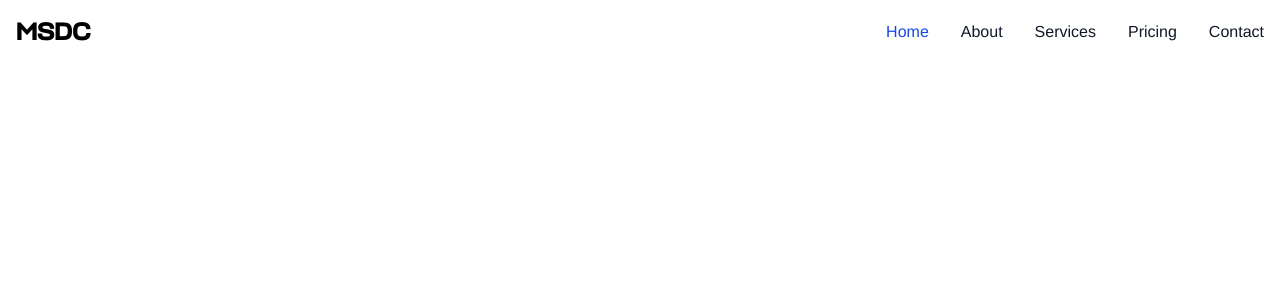
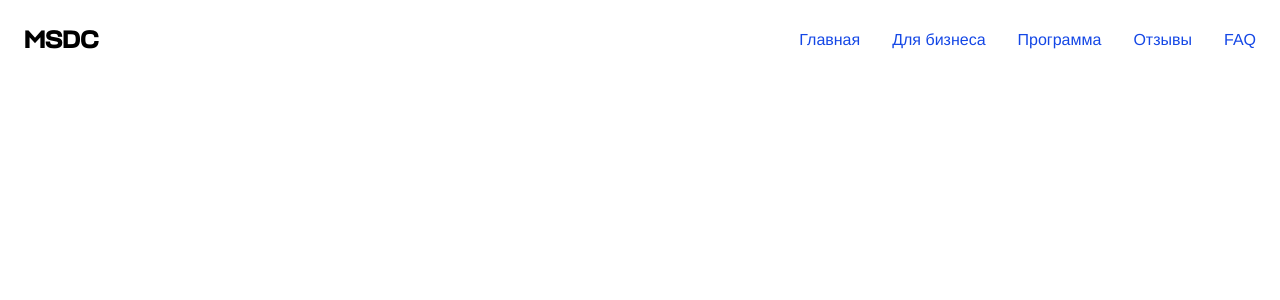
Before and after one commit to intromisan/msdc, a Next.js app in the folder apps/web/: page / in a window 1280 px wide. Shown: the top 300 px of the page. Built offline with nearby package versions, Linux system fonts and the light colour scheme.

Commit message:
feat(web): added mobile navigation

```diff
--- a/apps/web/app/components/Header/Header.tsx
+++ /dev/null
@@ -1,11 +0,0 @@
-import Nav from "./Nav";
-
-const Header = () => {
-  return (
-    <header className="sticky top-0 z-40 flex-none mx-auto w-full bg-white">
-      <Nav />
-    </header>
-  );
-};
-
-export default Header;
--- a/apps/web/app/components/Header/Nav.tsx
+++ /dev/null
@@ -1,94 +0,0 @@
-"use client";
-import React, { useState } from "react";
-
-const Nav = () => {
-  const [isOpen, setIsOpen] = useState(false);
-
-  const handleClick = () => {
-    setIsOpen(!isOpen);
-  };
-
-  return (
-    <nav className="bg-white border-gray-200">
-      <div className="max-w-screen-xl flex flex-wrap items-center justify-between mx-auto p-4">
-        <a href="#" className="flex items-center space-x-3 rtl:space-x-reverse">
-          <h1 className="self-center text-2xl font-semibold whitespace-nowrap text-black">
-            MSDC
-          </h1>
-        </a>
-        <button
-          data-collapse-toggle="navbar-default"
-          type="button"
-          className="items-center p-2 w-10 h-10 justify-center text-sm md:hidden"
-          aria-controls="navbar-default"
-          aria-expanded="false"
-          onClick={handleClick}
-        >
-          <span className="sr-only">Open main menu</span>
-          <span
-            className={`bg-secondary block transition-all duration-300 ease-out h-0.5 w-6 rounded-sm ${
-              isOpen ? "rotate-45 translate-y-1" : "-translate-y-0.5"
-            }`}
-          ></span>
-          <span
-            className={`bg-secondary block transition-all duration-300 ease-out h-0.5 w-6 rounded-sm my-0.5 ${
-              isOpen ? "opacity-0" : "opacity-100"
-            }`}
-          ></span>
-          <span
-            className={`bg-secondary block transition-all duration-300 ease-out h-0.5 w-6 rounded-sm ${
-              isOpen ? "-rotate-45 -translate-y-1" : "translate-y-0.5"
-            }`}
-          ></span>
-        </button>
-        <div className="hidden w-full md:block md:w-auto" id="navbar-default">
-          <ul className="font-medium flex flex-col p-4 md:p-0 mt-4 border border-gray-100 rounded-lg bg-gray-50 md:flex-row md:space-x-8 rtl:space-x-reverse md:mt-0 md:border-0 md:bg-white dark:bg-gray-800 md:dark:bg-gray-900 dark:border-gray-700">
-            <li>
-              <a
-                href="#"
-                className="block py-2 px-3 text-white bg-blue-700 rounded-sm md:bg-transparent md:text-blue-700 md:p-0 dark:text-white md:dark:text-blue-500"
-                aria-current="page"
-              >
-                Home
-              </a>
-            </li>
-            <li>
-              <a
-                href="#"
-                className="block py-2 px-3 text-gray-900 rounded-sm hover:bg-gray-100 md:hover:bg-transparent md:border-0 md:hover:text-blue-700 md:p-0 dark:text-white md:dark:hover:text-blue-500 dark:hover:bg-gray-700 dark:hover:text-white md:dark:hover:bg-transparent"
-              >
-                About
-              </a>
-            </li>
-            <li>
-              <a
-                href="#"
-                className="block py-2 px-3 text-gray-900 rounded-sm hover:bg-gray-100 md:hover:bg-transparent md:border-0 md:hover:text-blue-700 md:p-0 dark:text-white md:dark:hover:text-blue-500 dark:hover:bg-gray-700 dark:hover:text-white md:dark:hover:bg-transparent"
-              >
-                Services
-              </a>
-            </li>
-            <li>
-              <a
-                href="#"
-                className="block py-2 px-3 text-gray-900 rounded-sm hover:bg-gray-100 md:hover:bg-transparent md:border-0 md:hover:text-blue-700 md:p-0 dark:text-white md:dark:hover:text-blue-500 dark:hover:bg-gray-700 dark:hover:text-white md:dark:hover:bg-transparent"
-              >
-                Pricing
-              </a>
-            </li>
-            <li>
-              <a
-                href="#"
-                className="block py-2 px-3 text-gray-900 rounded-sm hover:bg-gray-100 md:hover:bg-transparent md:border-0 md:hover:text-blue-700 md:p-0 dark:text-white md:dark:hover:text-blue-500 dark:hover:bg-gray-700 dark:hover:text-white md:dark:hover:bg-transparent"
-              >
-                Contact
-              </a>
-            </li>
-          </ul>
-        </div>
-      </div>
-    </nav>
-  );
-};
-
-export default Nav;
--- a/apps/web/app/page.tsx
+++ b/apps/web/app/page.tsx
@@ -1,4 +1,4 @@
-import Header from "./components/Header/Header";
+import Header from "./shared/components/Header/Header";
 
 export default function Home() {
   return (
--- /dev/null
+++ b/apps/web/app/shared/components/Header/Header.tsx
@@ -0,0 +1,16 @@
+import Nav from "./Nav";
+
+const Header = () => {
+  return (
+    <header className="max-w-screen-xl flex flex-wrap items-center justify-between sticky top-0 z-40 mx-auto w-full bg-white p-6">
+      <a href="#" className="flex items-center space-x-3 rtl:space-x-reverse">
+        <h1 className="self-center text-2xl font-semibold whitespace-nowrap text-black">
+          MSDC
+        </h1>
+      </a>
+      <Nav />
+    </header>
+  );
+};
+
+export default Header;
--- /dev/null
+++ b/apps/web/app/shared/components/Header/MobileNav.tsx
@@ -0,0 +1,46 @@
+import { FC } from "react";
+import { stopEvent } from "../../helper";
+import { navigationLinks } from "../../data";
+
+type Props = {
+  isOpen: boolean;
+  onClose: () => void;
+};
+
+const MobileNav: FC<Props> = ({ isOpen, onClose }) => {
+  return (
+    <div
+      className={`fixed md:hidden inset-0 bg-black/15 backdrop-blur-xs transition-opacity duration-300 ${
+        isOpen ? "opacity-100" : "opacity-0 pointer-events-none"
+      }`}
+      onClick={onClose}
+    >
+      <div
+        className={`
+            absolute left-0 bottom-0 w-screen h-3/4 bg-white rounded-3xl p-6 flex flex-col
+            transition-all duration-300
+            ${
+              isOpen
+                ? "translate-y-0 opacity-100"
+                : "translate-y-full opacity-0"
+            }
+          `}
+        onClick={stopEvent}
+      >
+        {navigationLinks.map((link) => {
+          return (
+            <a
+              key={link.path}
+              href={link.path}
+              className="text-black py-4 text-xl w-fit"
+            >
+              <span>{link.title}</span>
+            </a>
+          );
+        })}
+      </div>
+    </div>
+  );
+};
+
+export default MobileNav;
--- /dev/null
+++ b/apps/web/app/shared/components/Header/Nav.tsx
@@ -0,0 +1,51 @@
+"use client";
+import { useState } from "react";
+import MobileNav from "./MobileNav";
+import { navigationLinks } from "../../data";
+
+const Nav = () => {
+  const [isOpen, setIsOpen] = useState(false);
+
+  const handleClick = () => {
+    setIsOpen(!isOpen);
+  };
+
+  return (
+    <nav className="bg-white border-gray-200">
+      <button
+        type="button"
+        className="items-center p-2 w-10 h-10 justify-center text-sm md:hidden"
+        onClick={handleClick}
+      >
+        <span className="sr-only">Open main menu</span>
+        <span
+          className={"bg-secondary block h-0.5 w-6 rounded-sm my-1 "}
+        ></span>
+        <span className={"bg-secondary block h-0.5 w-6 rounded-sm my-1"}></span>
+        <span
+          className={"bg-secondary block  h-0.5 w-6 rounded-sm my-1"}
+        ></span>
+      </button>
+      <MobileNav isOpen={isOpen} onClose={handleClick} />
+      <div className="hidden w-full md:block md:w-auto" id="navbar-default">
+        <ul className="font-medium flex flex-col p-4 md:p-0 mt-4 border border-gray-100 rounded-lg bg-gray-50 md:flex-row md:space-x-8 rtl:space-x-reverse md:mt-0 md:border-0 md:bg-white dark:bg-gray-800 md:dark:bg-gray-900 dark:border-gray-700">
+          {navigationLinks.map((link) => {
+            return (
+              <li key={link.path}>
+                <a
+                  href={link.path}
+                  className="block py-2 px-3 text-white bg-blue-700 rounded-sm md:bg-transparent md:text-blue-700 md:p-0 dark:text-white md:dark:text-blue-500"
+                  aria-current="page"
+                >
+                  {link.title}
+                </a>
+              </li>
+            );
+          })}
+        </ul>
+      </div>
+    </nav>
+  );
+};
+
+export default Nav;
--- /dev/null
+++ b/apps/web/app/shared/data.ts
@@ -0,0 +1,29 @@
+import { NavigationLink } from "./types";
+
+export const navigationLinks: NavigationLink[] = [
+  {
+    title: "Главная",
+    isSelected: true,
+    path: "/",
+  },
+  {
+    title: "Для бизнеса",
+    isSelected: false,
+    path: "/business",
+  },
+  {
+    title: "Программа",
+    isSelected: false,
+    path: "/courses",
+  },
+  {
+    title: "Отзывы",
+    isSelected: false,
+    path: "/reviews",
+  },
+  {
+    title: "FAQ",
+    isSelected: false,
+    path: "/faq",
+  },
+];
--- /dev/null
+++ b/apps/web/app/shared/helper.ts
@@ -0,0 +1,6 @@
+import { SyntheticEvent } from "react";
+
+export const stopEvent = (e: SyntheticEvent) => {
+  e.preventDefault();
+  e.stopPropagation();
+};
--- /dev/null
+++ b/apps/web/app/shared/types.ts
@@ -0,0 +1,5 @@
+export type NavigationLink = {
+  title: string;
+  path: string;
+  isSelected: boolean;
+};
```
